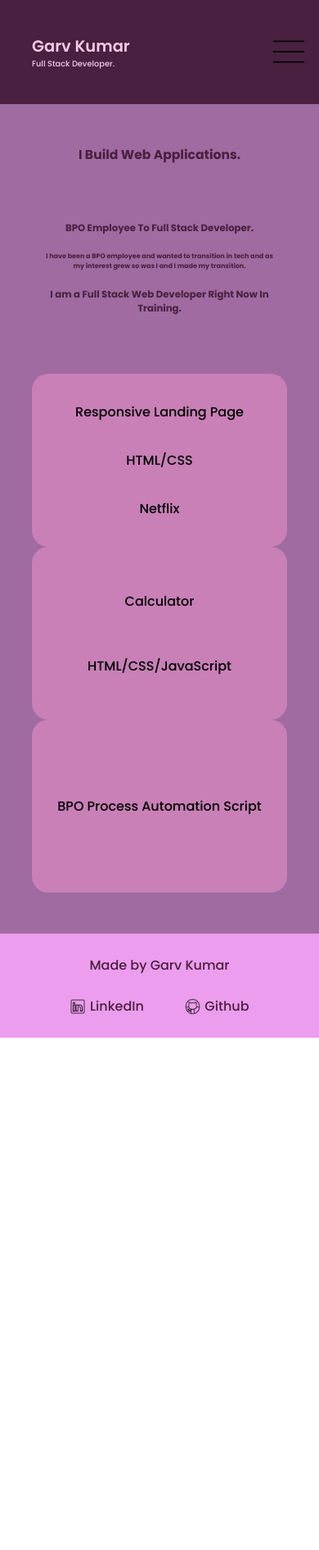
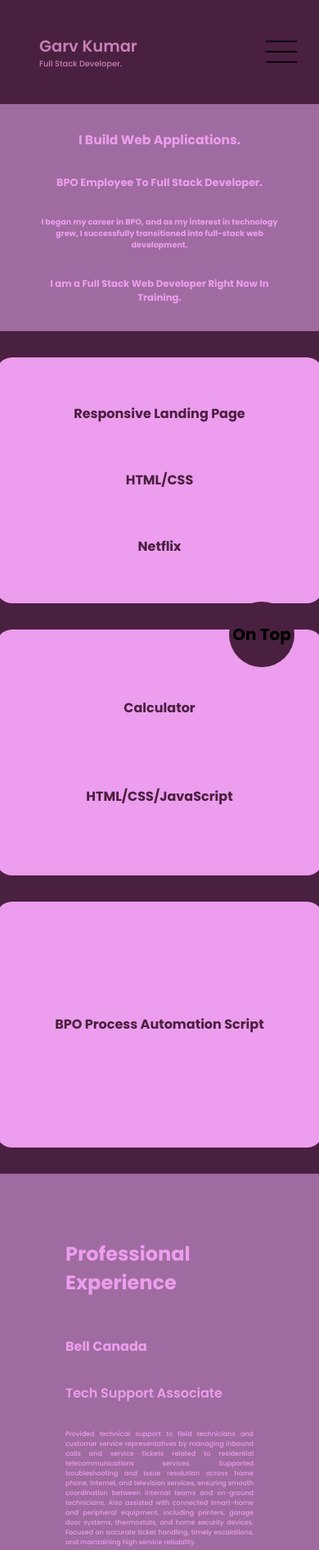
Before and after one commit to kgarvv/Simple_Plain_Portfolio, a plain HTML site: page index.html in a window 390 px wide. Shown: the top 1891 px of the page at 82% size. Before the commit the page ends 1266 px from the top, so only its background shows below. Drawn offline with Linux system fonts and the light colour scheme.

Commit message:
updated Responsiveness and Scroll Behaviour.

```diff
--- a/index.html
+++ b/index.html
@@ -7,70 +7,103 @@
     <link rel="stylesheet" href="style.css">
 </head>
 <body>
-    <!-- Navbar Section Starts Here -->
+<a class="container" id="container">
+        <!-- Navbar Section Starts Here -->
 
-    <nav class="navbar">
-        <section class="logo left_nav">
+    <nav class="navbar animate">
+        <div class="logo left_nav">
             <div class="up">Garv Kumar</div>
             <div class="down">Full Stack Developer.</div>
-        </section>
-        <section class="right_nav">
-            <div class="projects" id="projects">Projects</div>
-            <div class="experience" id="experience">Experience</div>
-            <div class="contact" id="contact">Contact</div>
-        </section>
-        <menu class="hamburger_menu" id="hamburger_menu" onclick="showMenu()"><img src="./assets/icons8-hamburger-menu-50.png"></menu>
-        <menu class="cross_menu" id="cross_menu" onclick="hideMenu()"><img src="./assets/icons8-cross-50.png"></menu>
+        </div>
+        <div class="right_nav">
+            <a href="./index.html"><li>Home</li></a>
+            <a href="#vmw"><li>Projects</li></a>
+            <a href="#work-ex"><li>Experience</li></a>
+            <a href="#contact"><li>Contact</li></a>
+        </div>
+        <div class="hamburger_menu" id="hamburger_menu" onclick="showMenu()"><img src="./assets/icons8-hamburger-menu-50.png"></div>
+        <div class="cross_menu" id="cross_menu" onclick="hideMenu()"><img src="./assets/icons8-cross-50.png"></div>
     </nav>
 
     <!-- Navbar Section Ends Here -->
 
-    <div class="hidden_menu" id="hidden_menu">
-        <div class="projects" id="projects">Projects</div>
-        <div class="experience" id="experience">Experience</div>
-        <div class="contact" id="contact">Contact</div>
-    </div>
+    <!-- Hamburger Menu Start -->
+
+    <section class="hidden_menu" id="hidden_menu">
+        <a id="projects"><li>Projects</li></a>
+        <a id="experience"><li>Experience</li></a>
+        <a id="contact-me"><li>Contact</li></a>
+    </section>
+
+    <!-- Hamburger Menu End -->
 
     <!-- Hero Section Starts Here -->
 
-    <main class="hero_section">
-        <section class="heading">I Build Web Applications.</section>
+    <main class="hero_section animate">
+        <div class="heading">I Build Web Applications.</div>
         <section class="sub_heading">
             <p class="top">BPO Employee To Full Stack Developer.</p>
-            <p class="middle">I have been a BPO employee and
-                wanted to transition in tech and as my interest
-                grew so was I and I made my transition.</p>
+            <p class="middle">I began my career in BPO, and as my interest in technology grew, I successfully transitioned into full-stack web development.</p>
             <p class="bottom">I am a Full Stack Web Developer Right Now In Training.</p>
-        </section>
-        <section class="vmw">
-            <section class="box">
-                <p class="top">Responsive Landing Page</p>
-                <p class="middle">HTML/CSS</p>
-                <p class="bottom">Netflix</p>
-            </section>
-            <section class="box">
-                <p class="top">Calculator</p>
-                <p class="middle">HTML/CSS/JavaScript</p>
-            </section>
-            <section class="box">
-                <p class="top">BPO Process Automation Script</p>
-            </section>
         </section>
     </main>
 
     <!-- Hero Section Ends Here -->
 
+    <!-- View My Works Starts Here -->
+
+    <section class="vmw animate" id="vmw">
+        <div class="box">
+            <p class="top">Responsive Landing Page</p>
+            <p class="middle">HTML/CSS</p>
+            <p class="bottom">Netflix</p>
+        </div>
+        <div class="box">
+            <p class="top">Calculator</p>
+            <p class="middle">HTML/CSS/JavaScript</p>
+        </div>
+        <section class="box">
+            <p class="top">BPO Process Automation Script</p>
+            </section>
+    </section>
+
+    <!-- View My Works Ends Here -->
+
+    <!-- Experience Section Starts Here -->
+
+    <section class="work-ex animate" id="work-ex">
+            <h1 class="heading">Professional Experience</h1>
+            <div class="one">
+                <h2>Bell Canada</h2>
+                <h3>Tech Support Associate</h3>
+                <p>Provided technical support to field technicians and customer service representatives by managing inbound calls and service tickets related to residential telecommunications services. Supported troubleshooting and issue resolution across home phone, internet, and television services, ensuring smooth coordination between internal teams and on-ground technicians. Also assisted with connected smart-home and peripheral equipment, including printers, garage door systems, thermostats, and home security devices. Focused on accurate ticket handling, timely escalations, and maintaining high service reliability.</p>
+            </div>
+            <div class="one">
+                <h2>TELUS International</h2>
+                <h3>Customer Support Associate</h3>
+                <p>Delivered customer-facing technical support by handling inbound calls from customers experiencing issues with home phone, internet, and television services. Guided customers through step-by-step troubleshooting, diagnosed service interruptions, and ensured clear communication throughout the resolution process. Also provided support for connected home devices and equipment such as printers, garage door controls, thermostats, and home security systems. Maintained a strong focus on customer satisfaction, first-call resolution, and professional communication.</p>
+            </div>
+    </section>
+
+    <!-- Experience Section Ends Here -->
+
     <!-- Footer Section Starts Here -->
 
-    <footer class="footer">
-        <section class="top">Made by Garv Kumar</section>
+    <footer class="footer animate" id="contact">
+        <div class="top">Made by Garv Kumar</div>
         <section class="bottom">
-            <a href="#"> <img src="./assets/icons8-linkedin-50.png" class="icons"> LinkedIn</a>
-            <a href="#"> <img src="./assets/icons8-github-50.png" class="icons"> Github</a>
+            <a href="https://www.linkedin.com/in/garvkumar/" target="_blank"> <img src="./assets/icons8-linkedin-50.png" class="icons"> LinkedIn</a>
+            <a href="https://github.com/kgarvv" target="_blank"> <img src="./assets/icons8-github-50.png" class="icons"> Github</a>
         </section>
     </footer>
 
     <!-- Footer Section Ends Here -->
+
+    <!-- Btn -->
+
+    <a href="#container"><button class="btn">On Top</button></a>
+
+</div>
 </body>
 <script src="index.js"></script>
 </html>
--- a/index.js
+++ b/index.js
@@ -1,15 +1,34 @@
-let hamburger_menu = document.getElementById("hamburger_menu");
-    let cross_menu = document.getElementById("cross_menu");
-    let hidden_menu = document.getElementById("hidden_menu");
+const hamburger_menu = document.getElementById("hamburger_menu");
+const cross_menu = document.getElementById("cross_menu");
+const hidden_menu = document.getElementById("hidden_menu");
+const navbar = document.querySelector(".navbar");
 
-    function showMenu() {
+hamburger_menu.addEventListener("click", () => {
     hamburger_menu.style.display = "none";
     cross_menu.style.display = "flex";
     hidden_menu.style.display = "flex";
-    }
+    navbar.style.borderBottom = "2px solid #fff";
+})
 
-    function hideMenu() {
+cross_menu.addEventListener("click", () => {
     hamburger_menu.style.display = "flex";
     cross_menu.style.display = "none";
-        hidden_menu.style.display = "none";
+    hidden_menu.style = "none";
+})
+
+const animate = document.querySelectorAll(".animate");
+
+const observer = new IntersectionObserver((entries) => {
+    entries.forEach((entry) => {
+        if (entry.isIntersecting) {
+            entry.target.classList.add("scroll-animate");
+        } else {
+            entry.target.classList.remove("scroll-animate");
         }
+    })
+}, { threshold: 0.5 });
+
+for (let i = 0; i < animate.length; i++) {
+    const element = animate[i];
+    observer.observe(element);
+}
--- a/style.css
+++ b/style.css
@@ -15,17 +15,21 @@
     --color5: #4A2040;
 }
 
+.container {
+    position: relative;
+}
+
 /* Navbar Section Starts Here */
 
 .navbar {
-    background-color: #4A2040;
-    color: black;
+    background-color: var(--color5);
     height: 15vh;
     width: 100%;
     display: flex;
     align-items: center;
     justify-content: space-between;
-    padding: 50px;
+    padding: 4rem 5rem;
+    position: relative;
 }
 
 .hamburger_menu {
@@ -40,20 +44,19 @@
     display: none;
 }
 
-.up {
-    color: #F5CCE8;
+.left_nav .up {
+    color: var(--color3);
     font-size: clamp(1rem, 5vw, 2.5rem);
     font-weight: 600;
 }
 
-.down {
-    color: #F5CCE8;
+.left_nav .down {
+    color: var(--color3);
     font-size: clamp(0.5rem, 2.5vw, 1.5rem);
     font-weight: 500;
 }
 
 .right_nav {
-    color: #F5CCE8;
     display: flex;
     gap: 15px;
     font-size: clamp(0.5rem, 2.5vw, 1.5rem);
@@ -61,62 +64,80 @@
     cursor: pointer;
 }
 
+.right_nav a, li {
+    color: var(--color3);
+    text-decoration: none;
+    list-style: none;
+}
+
 /* Navbar Section Ends Here */
 
 /* Hero Section Starts Here */
 
 .hero_section {
-    background-color: #9F6BA0;
-    height: 120vh;
+    background-color: var(--color4);
+    min-height: 80vh;
     width: 100%;
     display: flex;
     flex-direction: column;
     align-items: center;
-    justify-content: space-between;
-    padding: 50px;
+    justify-content: center;
+    gap: 2rem;
+    padding: 1rem 5rem;
 }
 
-.heading {
-    color: #4A2040;
+.hero_section .heading {
+    color: var(--color2);
     font-size: clamp(0.5rem, 4vw, 5rem);
     font-weight: 700;
 }
 
-.sub_heading {
-    color: #4A2040;
+.hero_section .sub_heading {
     display: flex;
     flex-direction: column;
     align-items: center;
-    gap: 20px;
+    justify-content: center;
+    gap: 2rem;
+}
+
+.hero_section .sub_heading p {
+    color: var(--color2);
     text-align: center;
 }
 
 .sub_heading .top {
-    font-size: clamp(0.5rem, 3vw, 2.5rem);
+    font-size: clamp(0.8rem, 3vw, 2.5rem);
     font-weight: 700;
 }
 
 .sub_heading .middle {
-    font-size: clamp(0.5rem, 2vw, 2rem);
+    font-size: clamp(0.6rem, 2vw, 2rem);
     font-weight: 700;
 }
 
 .sub_heading .bottom {
-    font-size: clamp(0.5rem, 3vw, 3rem);
+    font-size: clamp(0.4rem, 3vw, 3rem);
     font-weight: 700;
 }
 
+/* Hero Section Ends Here */
+
+/* View My Works Starts Here */
+
 .vmw {
+    background-color: var(--color5);
+    min-height: 70vh;
+    width: 100%;
     display: flex;
     align-items: center;
-    justify-content: space-around;
-    width: 100%;
+    justify-content: space-between;
+    padding: 0 5rem;
 }
 
-.box {
+.vmw .box {
     height: 300px;
     width: 400px;
-    background-color: #C880B7;
+    background-color: var(--color2);
     border-radius: 20px;
     display: flex;
     flex-direction: column;
@@ -126,58 +147,149 @@
 
 .box .top {
     font-size: clamp(1rem, 1.5vw, 5rem);
-    font-weight: 500;
+    font-weight: 700;
+    color: var(--color5);
 }
 
 .box .middle,.bottom {
     font-size: clamp(1rem, 1.5vw, 5rem);
-    font-weight: 500;
+    font-weight: 700;
+    color: var(--color5);
 }
 
-/* Hero Section Ends Here */
+/* View My Works Starts Here */
+
+/* Work-Ex Section Starts Here */
+
+.work-ex {
+    background-color: var(--color4);
+    min-height: 70vh;
+    width: 100%;
+    display: flex;
+    flex-direction: column;
+    align-items: center;
+    justify-content: center;
+    gap: 3rem;
+    padding: 5rem 5rem;
+}
+
+.work-ex .heading {
+    font-size: clamp(1.5rem, 3vw, 5rem);
+    font-weight: 700;
+    color: var(--color2);
+}
+
+.work-ex .one {
+    display: flex;
+    flex-direction: column;
+    align-items: start;
+    gap: 2rem;
+    color: var(--color2);
+}
+
+.work-ex h2 {
+    font-size: clamp(1rem, 2.5vw, 3.5rem);
+    font-weight: 700;
+    color: var(--color2);
+}
+
+.work-ex h3 {
+    font-size: clamp(1rem, 2vw, 3rem);
+    font-weight: 600;
+    color: var(--color2);
+}
+
+.work-ex p {
+    font-size: clamp(0.5rem, 1.25vw, 3rem);
+    text-align: justify;
+    font-weight: 500;
+    color: var(--color2);
+}
+
+/* Work-Ex Section Starts Here */
 
 /* Footer Section Starts Here */
 
 .footer {
     background-color: var(--color2);
+    min-height: 15vh;
     width: 100%;
-    height: 15vh;
     display: flex;
     flex-direction: column;
     align-items: center;
-    justify-content: space-evenly;
+    justify-content: center;
+    padding: 1rem;
 }
 
 .footer .top {
     color: var(--color5);
-    font-size: clamp(1rem, 1.5vw, 5rem);
-    font-weight: 500;
+    font-size: clamp(1rem, 2vw, 5rem);
+    font-weight: 600;
 }
 
 .footer .bottom {
     display: flex;
+    font-size: clamp(1rem, 2vw, 5rem);
+    font-weight: 400;
     gap: 50px;
-    font-size: clamp(1rem, 1.5vw, 5rem);
 }
 
 .footer a {
     display: flex;
     align-items: center;
     justify-content: center;
-    gap: 5px;
-    color: var(--color5);
+    gap: 0.5rem;
     text-decoration: none;
     cursor: pointer;
+    color: var(--color5);
 }
 
 /* Footer Section Ends Here */
 
+/* Animation Start */
+
+.animate {
+    opacity: 0;
+    transform: translateX(-300px);
+    transition: all 0.5s linear;
+    transition-delay: 0.1s;
+}
+
+.scroll-animate {
+    opacity: 1;
+    transform: translateX(0);
+}
+
+.btn {
+    position: fixed;
+    bottom: 30px;
+    right: 30px;
+    height: 80px;
+    width: 80px;
+    border-radius: 50%;
+    font-size: 20px;
+    font-weight: 700;
+    border: none;
+    outline: none;
+    cursor: pointer;
+    background-color: var(--color5);
+}
+
+.btn a {
+    text-decoration: none;
+    color: var(--color1);
+}
+
+/* Animation End */
+
 /* Media Query Section Starts Here */
 
 @media (max-width: 720px) and (min-width: 320px) {
+    /* NavBar Start */
+
     .navbar {
-        width: 100vw;
-        padding: 10%;
+        min-height: 10vh;
+        padding: 0 3rem;
     }
 
     .right_nav {
@@ -197,33 +309,52 @@
     }
 
     .hidden_menu {
-        height: 50vh;
+        background-color: var(--color5);
+        height: 30vh;
         width: 100vw;
         flex-direction: column;
         align-items: end;
-        justify-content: flex-start;
-        padding: 10% 10%;
-        gap: 30px;
-        text-decoration: underline;
-        font-size: 5vh;
+        gap: 1vh;
+        padding: 5% 5%;
+        position: absolute;
+        top: 110px;
+        right: 0;
+        z-index: 1;
     }
 
-    .hero_section {
-        width: 100vw;
+    .hidden_menu a li {
+        list-style: none;
+        font-size: 5vh;
+        color: var(--color4);
+        cursor: pointer;
+        border-bottom: 2px solid black;
     }
 
+    /* NavBar End */
+
+    /* HeRo Start */
+
+    .hero_section {
+        min-height: 30vh;
+        padding: 2rem 3rem;
+    }
+
+    /* HeRo End */
+
+    /* View My Work Start */
+
     .vmw {
+        min-height: 100vh;
         display: flex;
         flex-direction: column;
         align-items: center;
-        justify-content: space-around;
-        gap: 2%;
-        width: 100%;
+        justify-content: space-evenly;
+        gap: 2rem;
+        padding: 2rem 3rem;
     }
 
     .box {
-        height: 25vh;
-        width: 80vw;
+        min-height: 25vh;
         background-color: #C880B7;
         border-radius: 20px;
         display: flex;
@@ -233,19 +364,45 @@
         text-align: center;
     }
 
+    /* View My Work Start */
+
+    /* Work-Ex Start */
+
+    .work-ex {
+        min-height: 10vh;
+    }
+
+    /* Work-Ex End */
+
+    /* Footer Start */
+
     .footer {
         background-color: var(--color2);
-        width: 100vw;
-        height: 15vh;
+        min-height: 10vh;
         display: flex;
         flex-direction: column;
         align-items: center;
-        justify-content: space-evenly;
+        gap: 1rem;
+        padding: 2rem 3rem;
     }
 
     .icons {
         width: 5vw;
     }
-}
+
+    /* Footer End */
+
+    .animate {
+        opacity: 0;
+        transform: translateX(-50px);
+        transition: all 0.5s ease-in-out;
+        transition-delay: 0.1s;
+    }
+
+    .scroll-animate {
+        opacity: 1;
+        transform: translateX(0);
+    }
+    }
 
 /* Media Query Section Ends Here */
```
Lines whose indentation alone changed are shown as unchanged.
